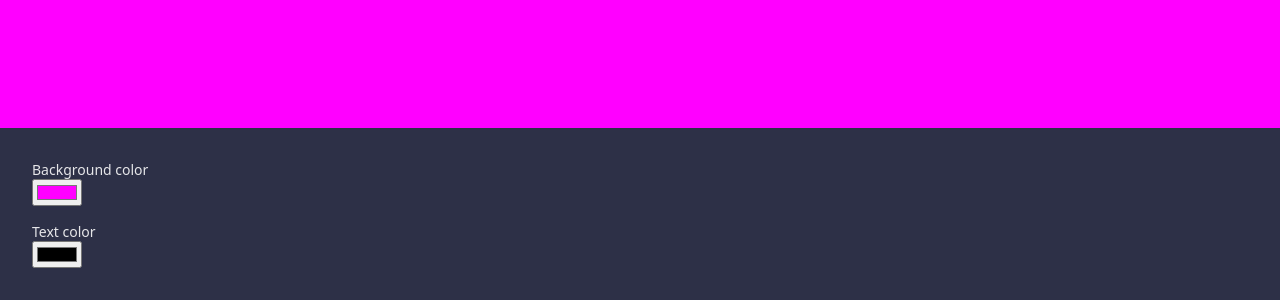
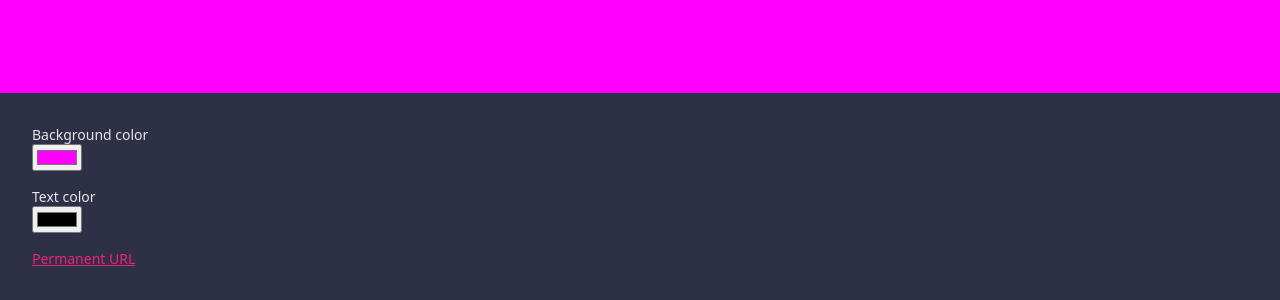
Before and after one commit to makmonty/cheevos-overlays, a Vue app: page /overlay/user-profile in a window 1280 px wide. Shown: the part 500-800 px from the top of the page. Built offline with nearby package versions, Linux system fonts and the light colour scheme.

Commit message:
Added permanent URL to profile overlay

```diff
--- a/src/composables/overlays.ts
+++ b/src/composables/overlays.ts
@@ -3,10 +3,11 @@ import { useSettingsStore } from '@/stores/settings'
 import { baseUrl } from '@/utils/config'
 import { paramsToQueryString } from '@/utils/url'
 
-export const useOverlayPermanentUrl = (overlay: string, params: Record<string, string>) => {
+export const useOverlayPermanentUrl = (overlay: string) => {
   const auth = useAuthStore()
   const settings = useSettingsStore()
 
+  const generate = (params: Record<string, string>) => {
     const queryString = paramsToQueryString({
       username: auth.username,
       webApiKey: auth.webApiKey,
@@ -17,3 +18,8 @@ export const useOverlayPermanentUrl = (overlay: string, params: Record<string, s
 
     return `${baseUrl}/overlay/${overlay}?${queryString}`
   }
+
+  return {
+    generate
+  }
+}
--- a/src/views/overlays/GameProgressView.vue
+++ b/src/views/overlays/GameProgressView.vue
@@ -11,6 +11,7 @@ import BaseButton from '@/components/BaseButton.vue';
 import { useRoute } from 'vue-router';
 import { useAuthStore } from '@/stores/auth';
 import { useOverlayPermanentUrl } from '@/composables/overlays';
+import { storeToRefs } from 'pinia';
 
 const { query } = useRoute()
 
@@ -18,10 +19,11 @@ const {data, run: fetchProgress} = useGetGameInfoAndUserProgress()
 
 const settings = useSettingsStore()
 const auth = useAuthStore()
+const {preferences} = storeToRefs(settings)
 const {setPreferences} = settings
 
-const hideLocked = ref(!!query.hideLocked || settings.preferences.progress.hideLocked)
-const gameId = ref(query.gameId as string || settings.preferences.global.gameId)
+const hideLocked = ref(!!query.hideLocked || preferences.value.progress.hideLocked)
+const gameId = ref(query.gameId as string || preferences.value.global.gameId)
 
 const sortedCheevos = computed(() =>
 	data.value?.Achievements ?
@@ -33,10 +35,9 @@ const sortedCheevos = computed(() =>
 		)
 		: [])
 
-const permanentUrl = useOverlayPermanentUrl('game-progress', {
-  hideLocked: hideLocked.value ? '1' : '',
-  gameId: gameId.value
-})
+const {generate: generatePermanentUrl} = useOverlayPermanentUrl('game-progress')
+
+const permanentUrl = ref('')
 
 const onChange = () => {
 	setPreferences({
@@ -50,10 +51,16 @@ const onChange = () => {
 			hideLocked: hideLocked.value
 		}
 	})
+
 }
 
 const fetch = () => {
 	fetchProgress(gameId.value, auth.username)
+
+  permanentUrl.value = generatePermanentUrl({
+    hideLocked: hideLocked.value ? '1' : '',
+    gameId: gameId.value,
+  })
 }
 
 watchEffect(fetch)
--- a/src/views/overlays/UserProfileView.vue
+++ b/src/views/overlays/UserProfileView.vue
@@ -1,9 +1,10 @@
 <script setup lang="ts">
 import OverlayLayout from '@/layouts/OverlayLayout.vue';
 import { cheevosMediaBaseUrl } from '@/composables/cheevosApi';
-import { computed } from 'vue';
+import { computed, ref } from 'vue';
 import { useAuthStore } from '@/stores/auth';
 import { storeToRefs } from 'pinia';
+import { useOverlayPermanentUrl } from '@/composables/overlays';
 
 const auth = useAuthStore()
 
@@ -11,6 +12,9 @@ const {profile} = storeToRefs(auth)
 
 const rankPercent = computed(() => Math.round(10000 * (profile.value?.Rank || 0) / (profile.value?.TotalRanked
 	|| 1)) / 100)
+
+const {generate: generatePermanentUrl} = useOverlayPermanentUrl('user-profile')
+const permanentUrl = ref(generatePermanentUrl({}))
 </script>
 
 <template>
@@ -28,6 +32,10 @@ const rankPercent = computed(() => Math.round(10000 * (profile.value?.Rank || 0)
 				<div class="rank">Rank: #{{profile.Rank}} of {{profile.TotalRanked}} (Top {{rankPercent}}%)</div>
 			</div>
 		</div>
+
+    <template #options>
+      <a :href="permanentUrl">Permanent URL</a>
+    </template>
   </OverlayLayout>
 </template>
 
```
Lines whose indentation alone changed are shown as unchanged.
